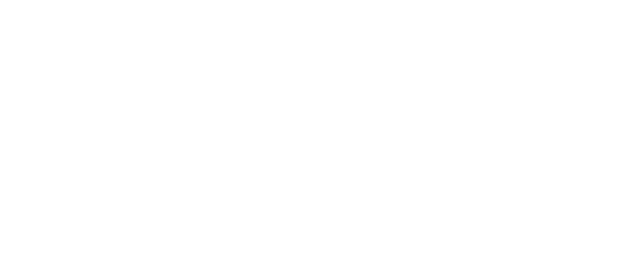
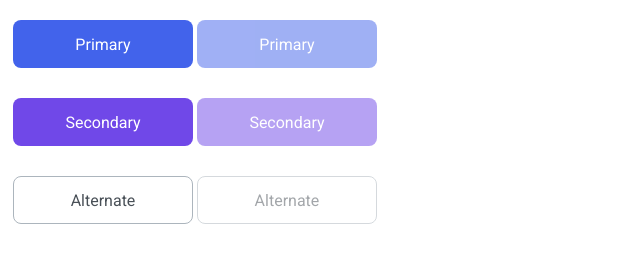
Before and after one commit to js-tasks-ru/htmlcss-20210114_v-domanskyi20, a website: page 03-lection1/01-button/index.html in a window 1280 px wide. Shown: the whole page, without its empty margins (0-640 px from the left). Drawn offline with Linux system fonts and the light colour scheme.

Commit message:
task 3.1 - Buttins

```diff
--- /dev/null
+++ b/03-lection1/01-button/button.scss
@@ -0,0 +1,51 @@
+button {
+	margin: 0;
+	padding: 0;
+	border: none;
+	background: none;
+}
+
+.options {
+	margin: 10px 5px;
+	padding: 10px 0;
+	button {
+		width: 180px;
+		height: 48px;
+		border-radius: 8px;
+		color: white;
+		font-size: 16px;
+    line-height: 19px;
+    transition: opacity 200ms ease-in-out, all 200ms ease-in-out;
+
+    &.primary {
+      background-color: #4263EB;
+    }
+    &.secondary {
+      background-color: #7048E8;
+    }
+    &.alternate {
+      color: #495057;
+      border: 1px solid #ACB5BD;
+    }
+
+		&:hover {
+      cursor: pointer;
+      &:not(:disabled) {
+        &.primary {
+          background-color: #2342C0;
+        }
+        &.secondary {
+          background-color: #5028C6;
+        }
+        &.alternate {
+          border-color: #212429;
+        }
+      }
+    }
+
+		&:disabled {
+			cursor: not-allowed;
+			opacity: 0.5;
+    }
+	}
+}
--- a/03-lection1/01-button/index.html
+++ b/03-lection1/01-button/index.html
@@ -1,11 +1,29 @@
 <!DOCTYPE html>
-<!-- Страница с кнопкой -->
-<html lang="ru">
+<html lang="en">
+
 <head>
+    <meta charset="UTF-8">
+    <meta name="viewport" content="width=device-width, initial-scale=1.0">
+    <title>Document</title>
     <link rel="stylesheet" href="../../assets/css/main.css">
     <link rel="stylesheet" href="./button.css">
 </head>
+
 <body>
+    <div class="options">
+        <button class="primary">Primary</button>
+        <button class="primary" disabled>Primary</button>
+    </div>
 
+    <div class="options">
+        <button class="secondary">Secondary</button>
+        <button class="secondary" disabled>Secondary</button>
+    </div>
+
+    <div class="options">
+        <button class="alternate">Alternate</button>
+        <button class="alternate" disabled>Alternate</button>
+    </div>
 </body>
+
 </html>
```
Also changed, not shown: 03-lection1/01-button/button.css, 1 other file. Lines whose indentation alone changed are shown as unchanged.
